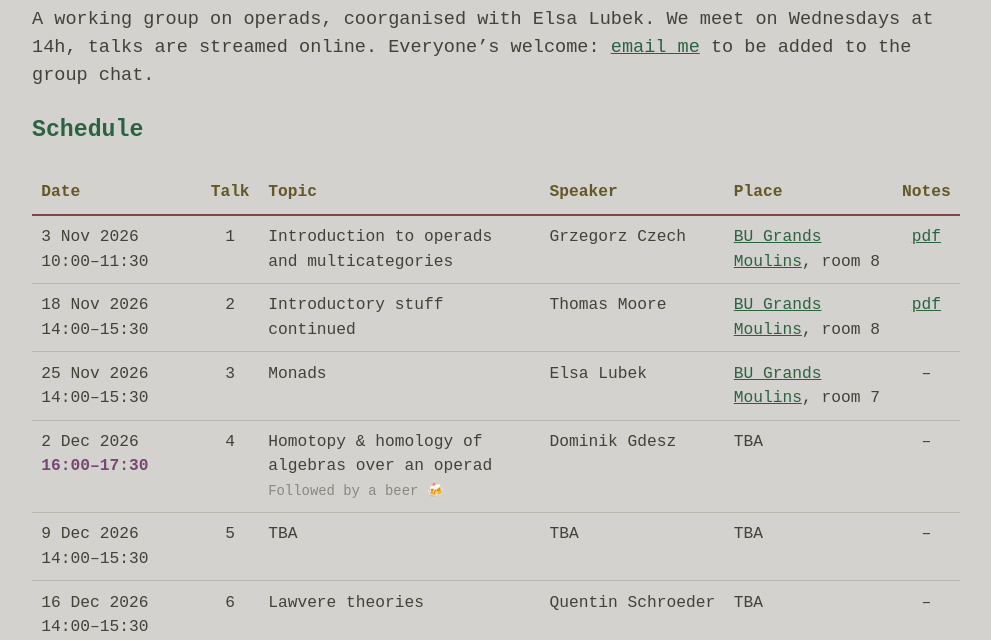
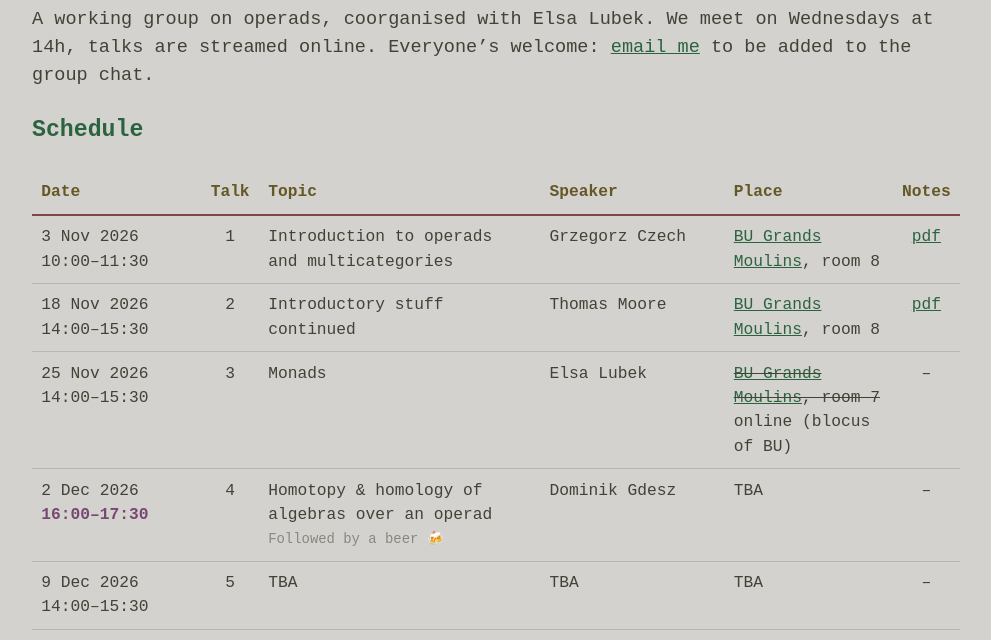
Before and after one commit to grzcz/grzcz.github.io, a plain HTML site: page docs/operads.html in a window 1280 px wide. Shown: the part 160-800 px from the top of the page, without its empty margins (144-1135 px from the left). Drawn offline with nearby package versions, Linux system fonts and the light colour scheme.

Commit message:
Operads GDT: talk 3 moved online (BU blockade)
Co-Authored-By: Claude Opus 5.5 <noreply@anthropic.com>

```diff
--- a/docs/operads.html
+++ b/docs/operads.html
@@ -92,7 +92,7 @@ Everyone’s welcome: <a href="mailto:czech@math.univ-paris13.fr">email me</a> t
 <td style="text-align: center;">3</td>
 <td>Monads</td>
 <td>Elsa Lubek</td>
-<td><a href="https://maps.app.goo.gl/S5EkFSFoc9UYjdoZ6">BU Grands Moulins</a>, room 7</td>
+<td><del><a href="https://maps.app.goo.gl/S5EkFSFoc9UYjdoZ6">BU Grands Moulins</a>, room 7</del> online (blocus of BU)</td>
 <td style="text-align: center;">–</td>
 </tr>
 <tr>
```
Also changed, not shown: 1 other file.
